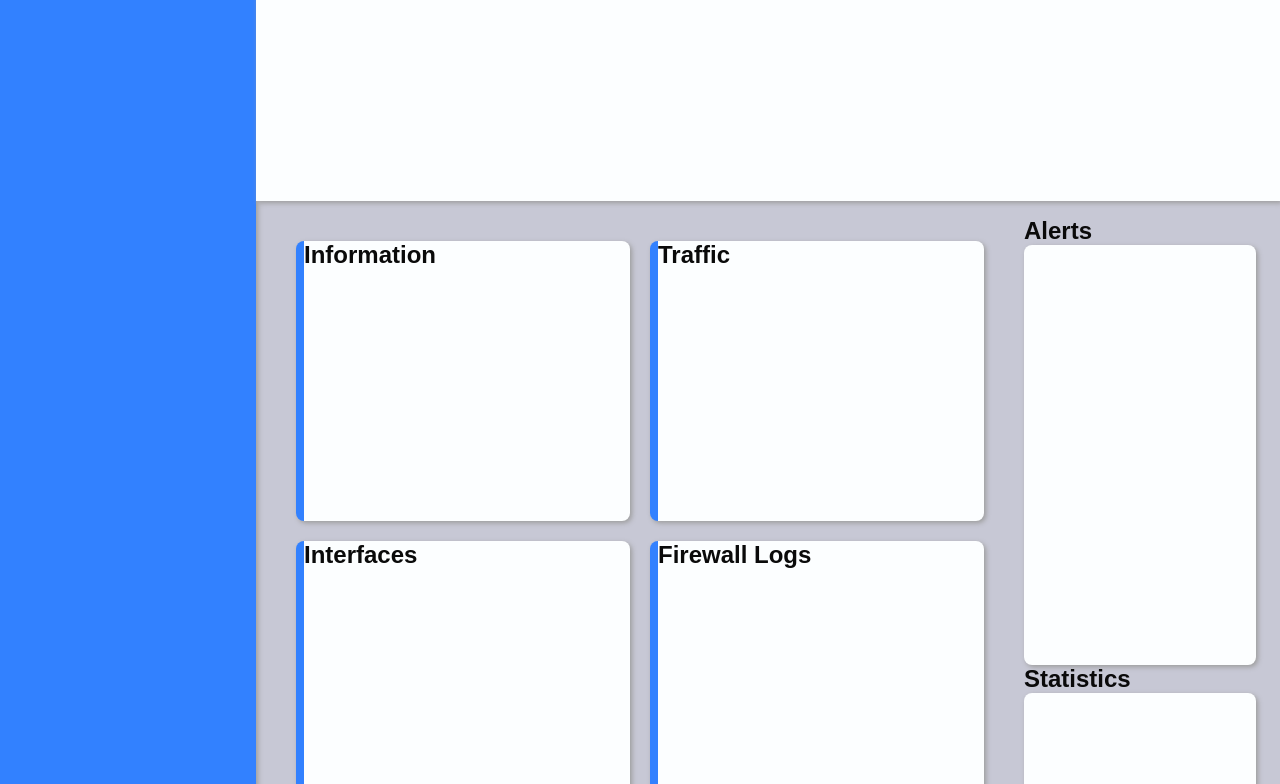
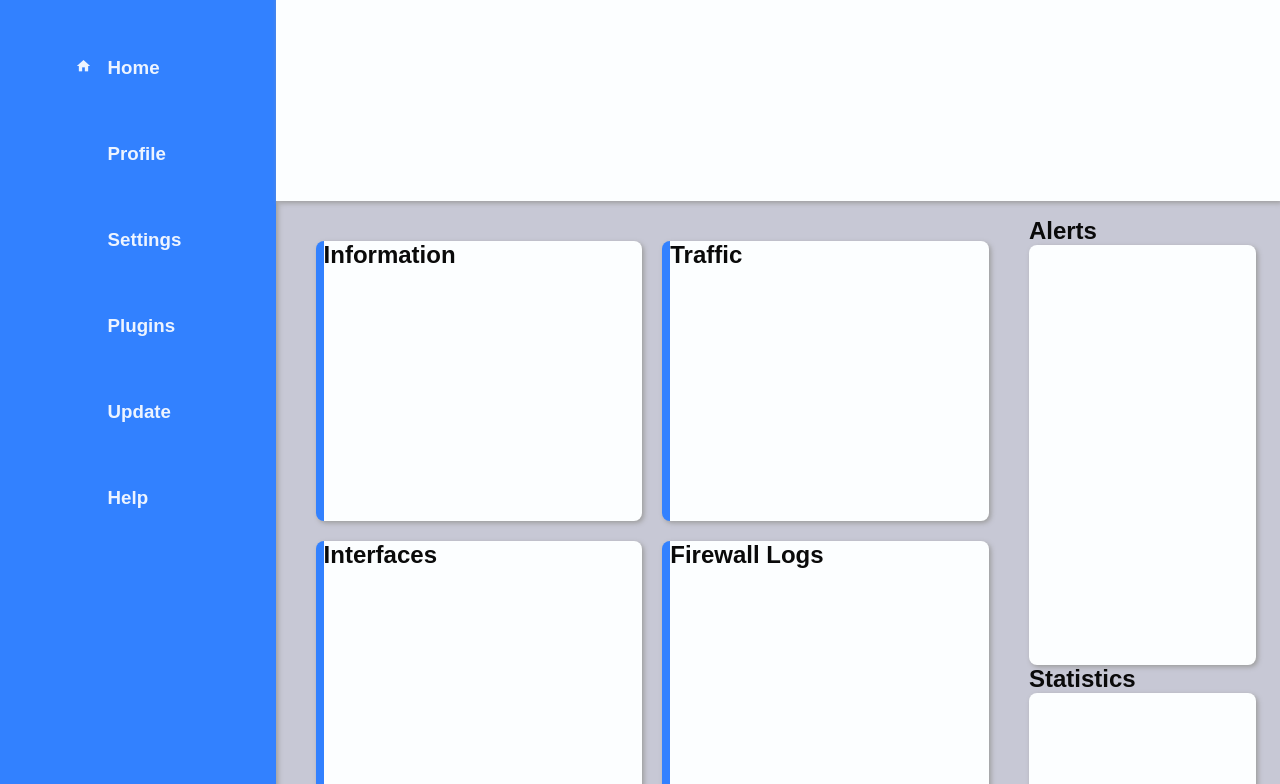
Before and after one commit to NicholasDomanico/AdminDashboard, a plain HTML site: page index.html in a window 1280 px wide. Shown: the part 39-823 px from the top of the page. Drawn offline with Linux system fonts and the light colour scheme.

Commit message:
Included Material Icons

```diff
--- a/index.html
+++ b/index.html
@@ -2,8 +2,9 @@
 <html lang="en">
 <head>
     <meta charset="UTF-8">
+    <link href="https://fonts.googleapis.com/icon?family=Material+Icons" rel="stylesheet">
+
     <link rel="stylesheet" href="style.css">
-    <meta name="viewport" content="width=device-width, initial-scale=1.0">
     <title>Admin Dashboard</title>
 </head>
 <body>
@@ -23,6 +24,26 @@
             <div id="logo">
                 Logo
             </div>
+            <ul>
+                <li>
+                    <h3>Home</h3>
+                </li>
+                <li>
+                    <h3>Profile</h3>
+                </li>
+                <li>
+                    <h3>Settings</h3>
+                </li>
+                <li>
+                    <h3>Plugins</h3>
+                </li>
+                <li>
+                    <h3>Update</h3>
+                </li>
+                <li>
+                    <h3>Help</h3>
+                </li>
+            </ul>
         </nav>
 
         <main>
--- a/style.css
+++ b/style.css
@@ -62,9 +62,12 @@ main > div {
 }
 
 nav {
-    background-color: var(--nav-background);
+    display: flex;
+    justify-content: center;
     grid-column: 1 / 2;
     grid-row: 1 / -1;
+    background-color: var(--nav-background);
+    color: #ffffffe9;
     box-shadow: 2px 2px 5px #9c9c9c;
 }
 
@@ -86,3 +89,27 @@ nav {
     border-radius: 0.5rem;
     box-shadow: 2px 2px 5px #9c9c9c;
 }
+
+nav > ul {
+    margin: 1.5rem;
+    margin-top: 3rem;
+    list-style-type: none;
+}
+
+nav > ul > li {
+    margin: 2rem;
+    width: 6rem;
+    padding: 1rem;
+    border-radius: 10px;
+    transition: 250ms;
+}
+
+nav > ul > li:first-child {
+    list-style: 'home';
+    font-family: 'Material Icons';
+}
+
+nav > ul > li:hover {
+    background-color: #1558c6;
+    transition: 250ms;
+}
```
